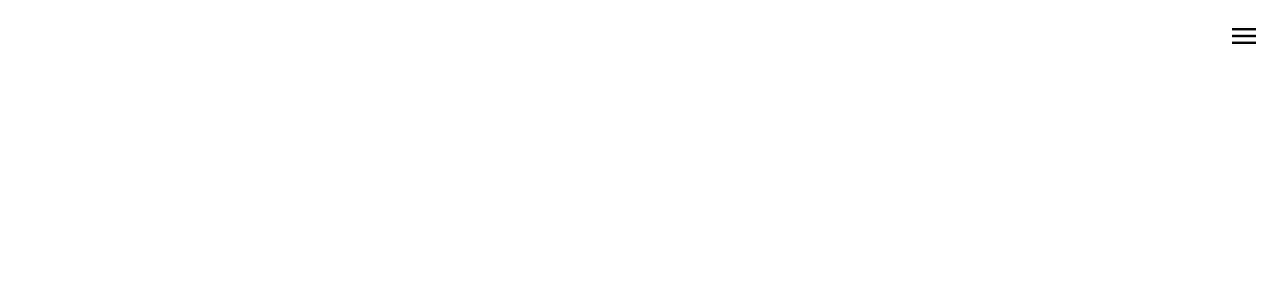
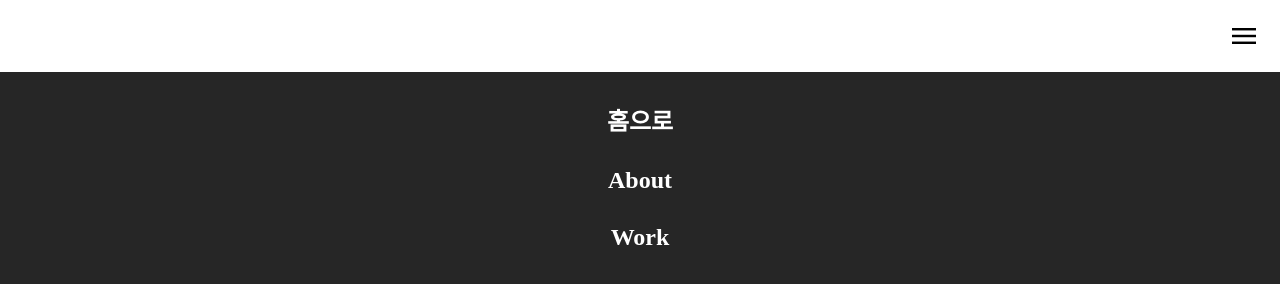
Before and after one commit to pjh445/iframe-test-1, a plain HTML site: page header.html in a window 1280 px wide. Drawn offline with nearby package versions, Linux system fonts and the light colour scheme.

Commit message:
Update header.css

```diff
--- a/css/header.css
+++ b/css/header.css
@@ -13,7 +13,7 @@ header button.material-symbols-outlined {
     background: none; font-size:2rem; margin-bottom:20px; border:none;
 }
 header nav {
-    background-color:rgba(0,0,0, 0.85); height:0;
+    background-color:rgba(0,0,0, 0.85); height:100vh;
     position: absolute;  left:0; width:100%; overflow:hidden; transition:all 0.7s;
 }
 
```
